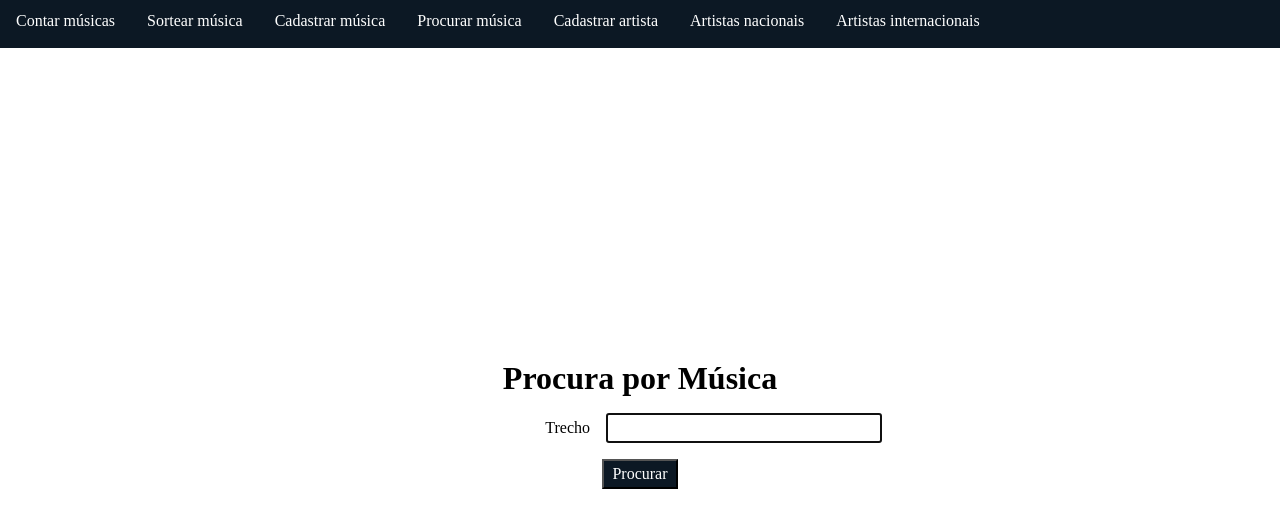
After one commit to tiagoenriquez/gerenciador-de-musicas, a Flask app: page /musicas/procura in a window 1280 px wide. The commit adds this page. Shown: the top 528 px of the page. Run offline with Flask 3, Linux system fonts and the light colour scheme.

Commit message:
implementando busca de músicas por treho

```diff
--- a/src/controllers/MusicaController.py
+++ b/src/controllers/MusicaController.py
@@ -7,6 +7,7 @@ from src.models.Musica import Musica
 from src.schemas.ArtistaSchema import ArtistaSchema
 from src.schemas.MusicaSchema import MusicaSchema
 from src.schemas.NacionalSchema import NacionalSchema
+from src.schemas.TrechoSchema import TrechoSchema
 from src.services.ArtistaService import ArtistaService
 from src.services.MusicaService import MusicaService
 
@@ -115,3 +116,17 @@ def contar() -> str:
         )
     except Exception as e:
         return render_template("erro.html", erro=str(e))
+
+
+def cadastrar_procura() -> str:
+    return render_template("musicas/procura.html")
+
+
+def procurar() -> str:
+    try:
+        trecho = cast(dict[str, str], TrechoSchema().load(request.form))["trecho"]
+        musicas = MusicaService.buscar_por_trecho(trecho)
+        schema = MusicaSchema(many=True).dump(musicas)
+        return render_template("musicas/encontradas.html", musicas=schema)
+    except Exception as e:
+        return render_template("erro.html", erro=str(e))
--- a/src/repositories/MusicaRepository.py
+++ b/src/repositories/MusicaRepository.py
@@ -28,6 +28,10 @@ class MusicaRepository:
     @staticmethod
     def buscar_por_nome(nome: str) -> List[Musica]:
         return Musica.query.filter_by(nome=nome).all()
+
+    @staticmethod
+    def buscar_por_trecho(trecho: str) -> List[Musica]:
+        return Musica.query.filter(Musica.nome.ilike(f"%{trecho}%")).all()
 
     @staticmethod
     def listar_por_artista(artista_id: int) -> List[Musica]:
--- a/src/routes/MusicaRoute.py
+++ b/src/routes/MusicaRoute.py
@@ -2,12 +2,14 @@ from flask import Blueprint
 from src.controllers.MusicaController import (
     atualizar,
     cadastrar,
+    cadastrar_procura,
     cadastrar_sorteio,
     contar,
     editar,
     excluir,
     inserir,
     listar,
+    procurar,
     sortear,
 )
 
@@ -21,9 +23,11 @@ musica_blueprint.add_url_rule(
 musica_blueprint.add_url_rule("/edicao/<int:id>", view_func=editar, methods=["GET"])
 musica_blueprint.add_url_rule("/exclusao/<int:id>", view_func=excluir, methods=["GET"])
 musica_blueprint.add_url_rule("/principal", view_func=contar, methods=["GET"])
+musica_blueprint.add_url_rule("/procura", view_func=cadastrar_procura, methods=["GET"])
 musica_blueprint.add_url_rule("/sorteio", view_func=cadastrar_sorteio, methods=["GET"])
 musica_blueprint.add_url_rule("/insercao", view_func=inserir, methods=["POST"])
 musica_blueprint.add_url_rule(
     "/atualizacao/<int:id>", view_func=atualizar, methods=["POST"]
 )
 musica_blueprint.add_url_rule("/sorteada", view_func=sortear, methods=["POST"])
+musica_blueprint.add_url_rule("/procura", view_func=procurar, methods=["POST"])
--- a/templates/menu.html
+++ b/templates/menu.html
@@ -2,6 +2,7 @@
     <a href="{{ url_for('musica.contar') }}">Contar músicas</a>
     <a href="{{ url_for('musica.cadastrar_sorteio') }}">Sortear música</a>
     <a href="{{ url_for('musica.cadastrar') }}">Cadastrar música</a>
+    <a href="{{ url_for('musica.cadastrar_procura') }}">Procurar música</a>
     <a href="{{ url_for('artista.cadastrar') }}">Cadastrar artista</a>
     <a href="{{ url_for('artista.listar', nacional=1) }}">Artistas nacionais</a>
     <a href="{{ url_for('artista.listar', nacional=0) }}">Artistas internacionais</a>
--- /dev/null
+++ b/templates/musicas/procura.html
@@ -0,0 +1,11 @@
+{% extends "template.html" %}
+{% block content %}
+<h1>Procura por Música</h1>
+<form action="{{ url_for('musica.procurar') }}" method="post">
+    <div class="row">
+        <label for="trecho">Trecho</label>
+        <input type="text" name="trecho" id="trecho" autofocus required />
+    </div>
+    <button type="submit">Procurar</button>
+</form>
+{% endblock %}
```
Also changed, not shown: src/schemas/TrechoSchema.py (added, +7 -0 lines), src/services/MusicaService.py (+7 -0 lines), templates/musicas/encontradas.html (added, +28 -0 lines).
